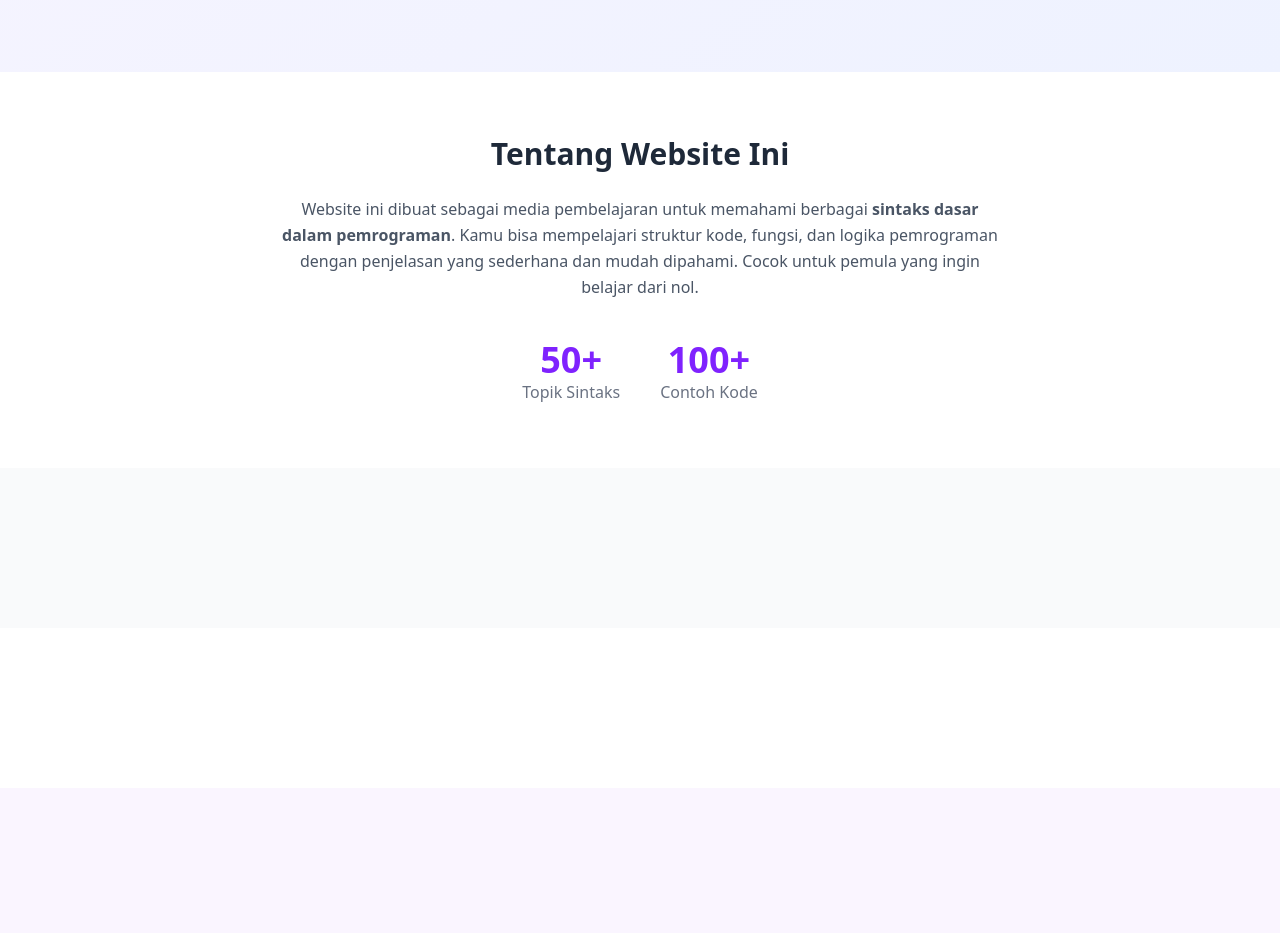
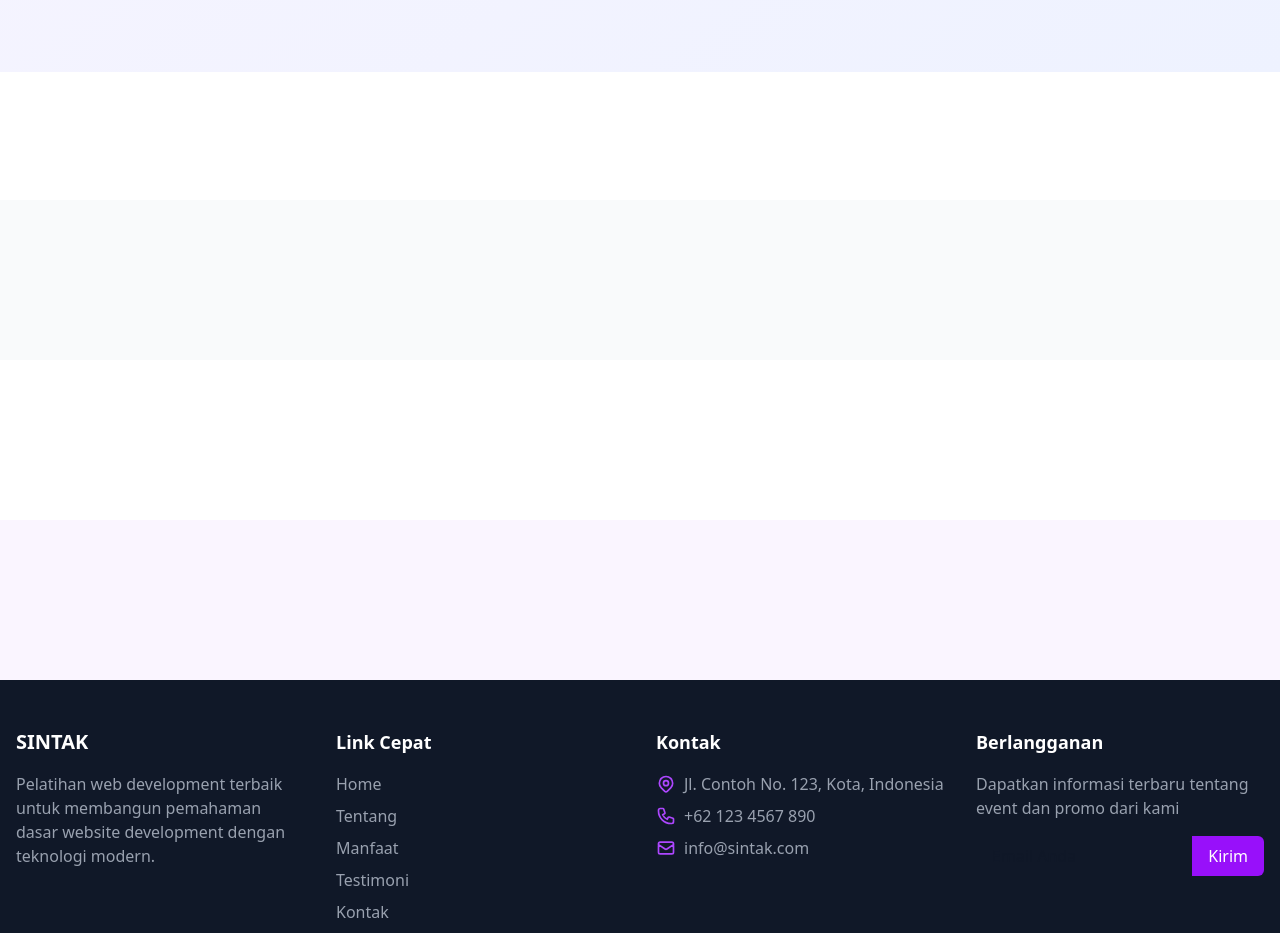
Before and after one commit to Itsnotf/belajar_push, a React (Vite) app: page / in a window 1280 px wide. Shown: the part 1000-1933 px from the top of the page. Built offline with nearby package versions, Linux system fonts and the light colour scheme.

Commit message:
reset project

```diff
--- a/src/components/about-section.jsx
+++ b/src/components/about-section.jsx
@@ -3,28 +3,7 @@ import React from "react";
 export default function AboutSection() {
   return (
     <section id="about" className="bg-white py-16">
-      <div className="max-w-3xl mx-auto px-6 text-center">
-        <h2 className="text-3xl font-bold mb-6 text-gray-800">
-          Tentang Website Ini
-        </h2>
-        <p className="text-gray-600 leading-relaxed">
-          Website ini dibuat sebagai media pembelajaran untuk memahami berbagai
-          <strong> sintaks dasar dalam pemrograman</strong>. Kamu bisa
-          mempelajari struktur kode, fungsi, dan logika pemrograman dengan
-          penjelasan yang sederhana dan mudah dipahami. Cocok untuk pemula yang
-          ingin belajar dari nol.
-        </p>
-        <div className="mt-10 flex flex-col sm:flex-row justify-center gap-10">
-          <div>
-            <h3 className="text-4xl font-bold text-violet-600">50+</h3>
-            <p className="text-gray-500">Topik Sintaks</p>
-          </div>
-          <div>
-            <h3 className="text-4xl font-bold text-violet-600">100+</h3>
-            <p className="text-gray-500">Contoh Kode</p>
-          </div>
-        </div>
-      </div>
+
     </section>
   );
 }
```
